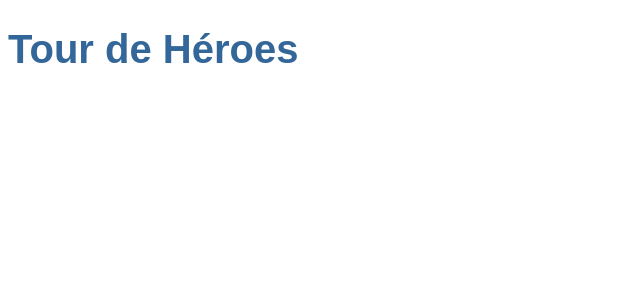
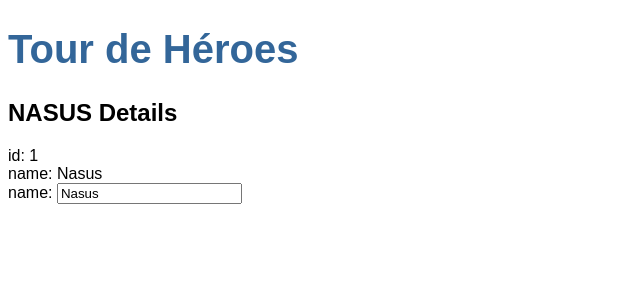
Before and after one commit to Castolo-10/LDCA-UDG-06, an Angular app: page / in a window 1280 px wide. Shown: the top 300 px of the page, without its empty margins (0-640 px from the left). Built offline with nearby package versions, Linux system fonts and the light colour scheme.

Commit message:
Editor de Heroe completado

```diff
--- a/src/app/app.component.html
+++ b/src/app/app.component.html
@@ -1 +1,2 @@
 <h1>{{title}}</h1>
+<app-heroes></app-heroes>
--- /dev/null
+++ b/src/app/hero.ts
@@ -0,0 +1,4 @@
+export class Hero {
+  id: numbrer;
+  name: string;
+}
--- /dev/null
+++ b/src/app/heroes/heroes.component.html
@@ -0,0 +1,9 @@
+<h2>{{hero.name | uppercase}} Details</h2>
+<div><span>id: </span>{{hero.id}}</div>
+<div><span>name: </span>{{hero.name}}</div>
+
+<div>
+  <label>name:
+    <input [(ngModel)]="hero.name" placeholder="name"/>
+  </label>
+</div>
--- /dev/null
+++ b/src/app/heroes/heroes.component.ts
@@ -0,0 +1,20 @@
+import { Component, OnInit } from '@angular/core';
+
+@Component({
+  selector: 'app-heroes',
+  templateUrl: './heroes.component.html',
+  styleUrls: ['./heroes.component.css']
+})
+export class HeroesComponent implements OnInit { // la clase se exporta siempre para ser utilizada como si fuera un modulo
+
+  hero: Hero = {
+    id: 1,
+    name: 'Nasus'
+  }
+
+  constructor() { }
+
+  ngOnInit() { // Aqui va logica de inicializacion
+  }
+
+}
```
Also changed, not shown: package.json (+11 -6 lines), src/app/app.module.ts (+6 -2 lines), src/app/heroes/heroes.component.css (added), 1 other file (tests, documents, lock files or other folders).
